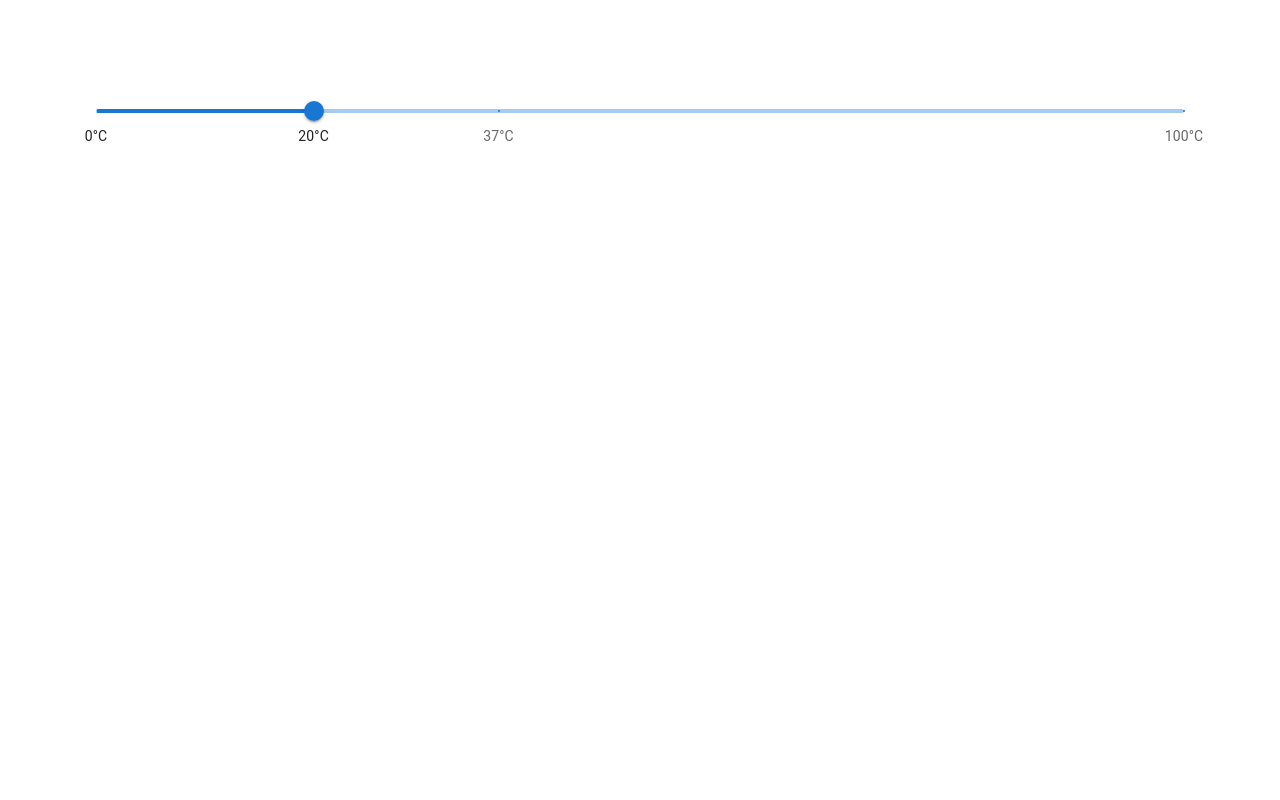
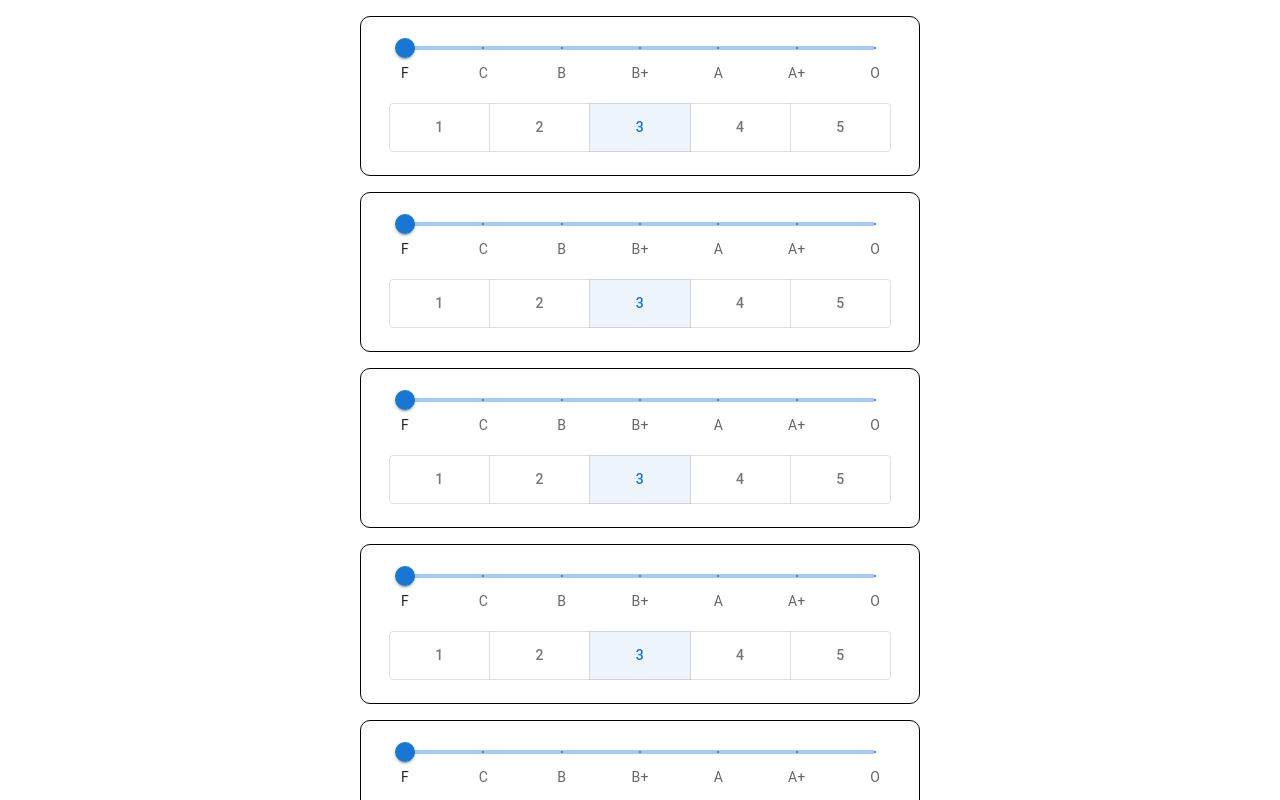
Before and after one commit to Jaydeep-P/GPAcalculator, a Next.js app: page / in a window 1280 px wide. Shown: the top 800 px of the page. Built offline with nearby package versions, Linux system fonts and the light colour scheme.

Commit message:
Added UI element: sliders, button-group

```diff
--- /dev/null
+++ b/components/Subject.jsx
@@ -0,0 +1,110 @@
+import React from "react";
+import styles from "../styles/Subject.module.css";
+import { Slider } from "@mui/material";
+import ToggleButton from "@mui/material/ToggleButton";
+import ToggleButtonGroup from "@mui/material/ToggleButtonGroup";
+
+const marks = [
+  { value: 1, label: "F" },
+  { value: 2, label: "C" },
+  { value: 3, label: "B" },
+  { value: 4, label: "B+" },
+  { value: 5, label: "A" },
+  { value: 6, label: "A+" },
+  { value: 7, label: "O" },
+];
+
+function valuetext(value) {
+  return `${value}`;
+}
+
+function valueLabelFormat(value) {
+  //   return marks.findIndex((mark) => mark.value === value) + 1;
+}
+
+function Subject(props) {
+  const [alignment, setAlignment] = React.useState("3");
+
+  const handleChange = (event, newAlignment) => {
+    setAlignment(newAlignment);
+    props.onUpdate({ ...props.data, credit: newAlignment });
+  };
+
+  const handleSliderChange = (event, newValue) => {
+    props.onUpdate({ ...props.data, grade: newValue });
+  };
+
+  return (
+    <div className={styles.container}>
+      <div className={styles.sliderConatiner}>
+        <Slider
+          aria-label="Restricted values"
+          defaultValue={1}
+          //   valueLabelFormat={valueLabelFormat}
+          getAriaValueText={valuetext}
+          step={1}
+          //   valueLabelDisplay="auto"
+          marks={marks}
+          onChange={handleSliderChange}
+          min={1}
+          max={7}
+        />
+      </div>
+      <div className={styles.creditContainer}>
+        <ToggleButtonGroup
+          color="primary"
+          value={alignment}
+          exclusive
+          onChange={handleChange}
+          aria-label="Platform"
+          sx={{
+            width: "100%",
+          }}
+        >
+          <ToggleButton
+            value="1"
+            sx={{
+              width: "100%",
+            }}
+          >
+            1
+          </ToggleButton>
+          <ToggleButton
+            value="2"
+            sx={{
+              width: "100%",
+            }}
+          >
+            2
+          </ToggleButton>
+          <ToggleButton
+            value="3"
+            sx={{
+              width: "100%",
+            }}
+          >
+            3
+          </ToggleButton>
+          <ToggleButton
+            value="4"
+            sx={{
+              width: "100%",
+            }}
+          >
+            4
+          </ToggleButton>
+          <ToggleButton
+            value="5"
+            sx={{
+              width: "100%",
+            }}
+          >
+            5
+          </ToggleButton>
+        </ToggleButtonGroup>
+      </div>
+    </div>
+  );
+}
+
+export default Subject;
--- a/pages/index.js
+++ b/pages/index.js
@@ -2,36 +2,26 @@ import Head from "next/head";
 import Link from "next/link";
 import Image from "next/image";
 import styles from "../styles/Home.module.css";
-import { Slider } from "@mui/material";
-
-const marks = [
-  {
-    value: 0,
-    label: "0°C",
-  },
-  {
-    value: 20,
-    label: "20°C",
-  },
-  {
-    value: 37,
-    label: "37°C",
-  },
-  {
-    value: 100,
-    label: "100°C",
-  },
-];
-
-function valuetext(value) {
-  return `${value}°C`;
-}
-
-function valueLabelFormat(value) {
-  return marks.findIndex((mark) => mark.value === value) + 1;
-}
+import Subject from "../components/Subject";
+import { useState } from "react";
 
 export default function Home() {
+  const [infoArray, setInfoArray] = useState([
+    { grade: "", credit: "" },
+    { grade: "", credit: "" },
+    { grade: "", credit: "" },
+    { grade: "", credit: "" },
+    { grade: "", credit: "" },
+    { grade: "", credit: "" },
+    { grade: "", credit: "" },
+  ]);
+
+  const onUpdateHandler = (ind, newData) => {
+    let tempArr = [...infoArray];
+    tempArr[ind] = newData;
+    setInfoArray(tempArr);
+  };
+
   return (
     <>
       <Head>
@@ -41,15 +31,19 @@ export default function Home() {
         <link rel="icon" href="/favicon.ico" />
       </Head>
       <main className={styles.main}>
-        <Slider
-          aria-label="Restricted values"
-          defaultValue={20}
-          valueLabelFormat={valueLabelFormat}
-          getAriaValueText={valuetext}
-          step={null}
-          valueLabelDisplay="auto"
-          marks={marks}
-        />
+        <div className={styles.contentWrapper}>
+          {infoArray.map((ele, ind) => {
+            return (
+              <Subject
+                onUpdate={(newData) => {
+                  onUpdateHandler(ind, newData);
+                }}
+                key={ind}
+                data={infoArray[ind]}
+              />
+            );
+          })}
+        </div>
       </main>
     </>
   );
--- a/styles/Home.module.css
+++ b/styles/Home.module.css
@@ -1,8 +1,15 @@
 .main {
   display: flex;
   flex-direction: column;
-  justify-content: space-between;
   align-items: center;
-  padding: 6rem;
   min-height: 100vh;
+  width: 100%;
 }
+
+.contentWrapper {
+  display: flex;
+  flex-direction: column;
+  align-items: center;
+  width: 100%;
+  max-width: 700px;
+}
--- /dev/null
+++ b/styles/Subject.module.css
@@ -0,0 +1,22 @@
+.container {
+  border: 1px solid black;
+  border-radius: 10px;
+  width: 80%;
+  margin-top: 1rem;
+  height: 10rem;
+  display: flex;
+  flex-direction: column;
+  align-items: center;
+}
+
+.sliderConatiner {
+  width: 90%;
+  padding: 1rem;
+}
+
+.creditContainer {
+  width: 90%;
+  display: flex;
+  align-items: center;
+  justify-content: center;
+}
```
